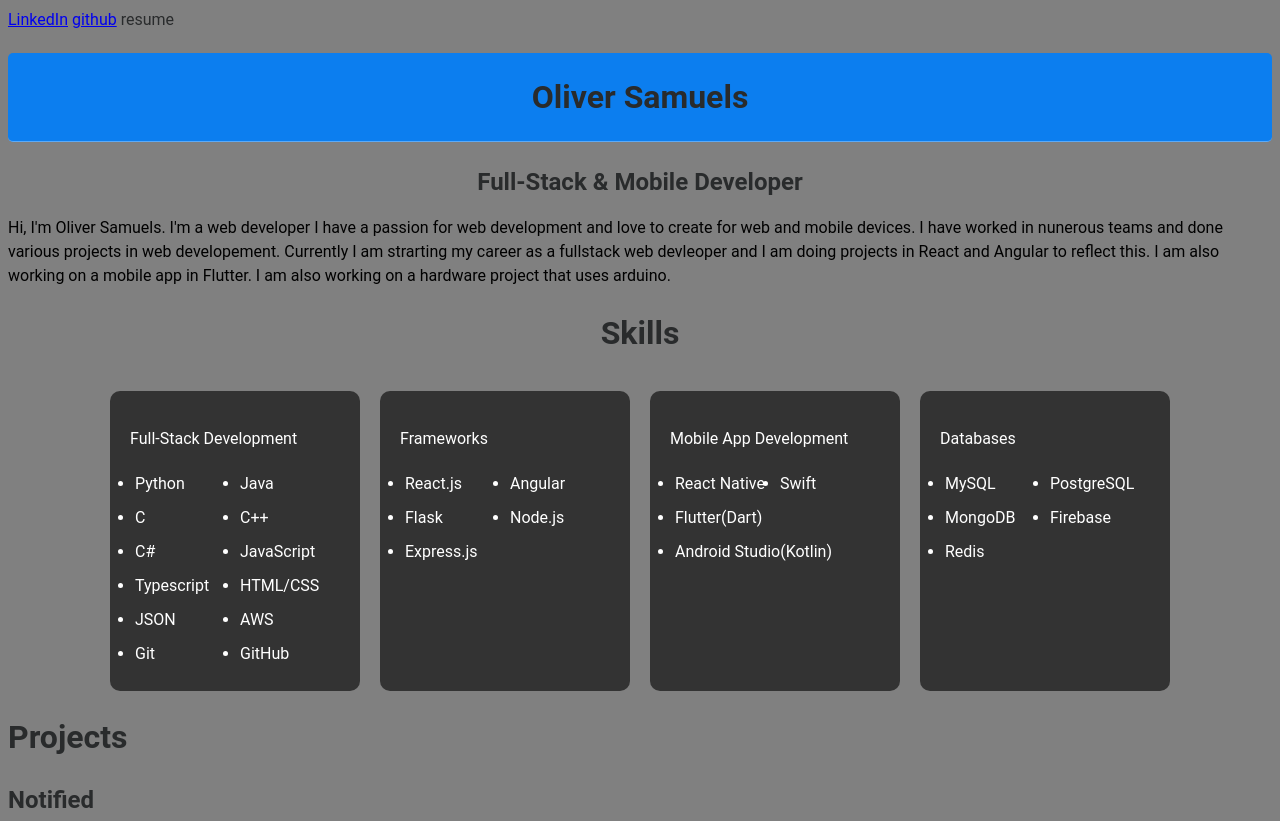
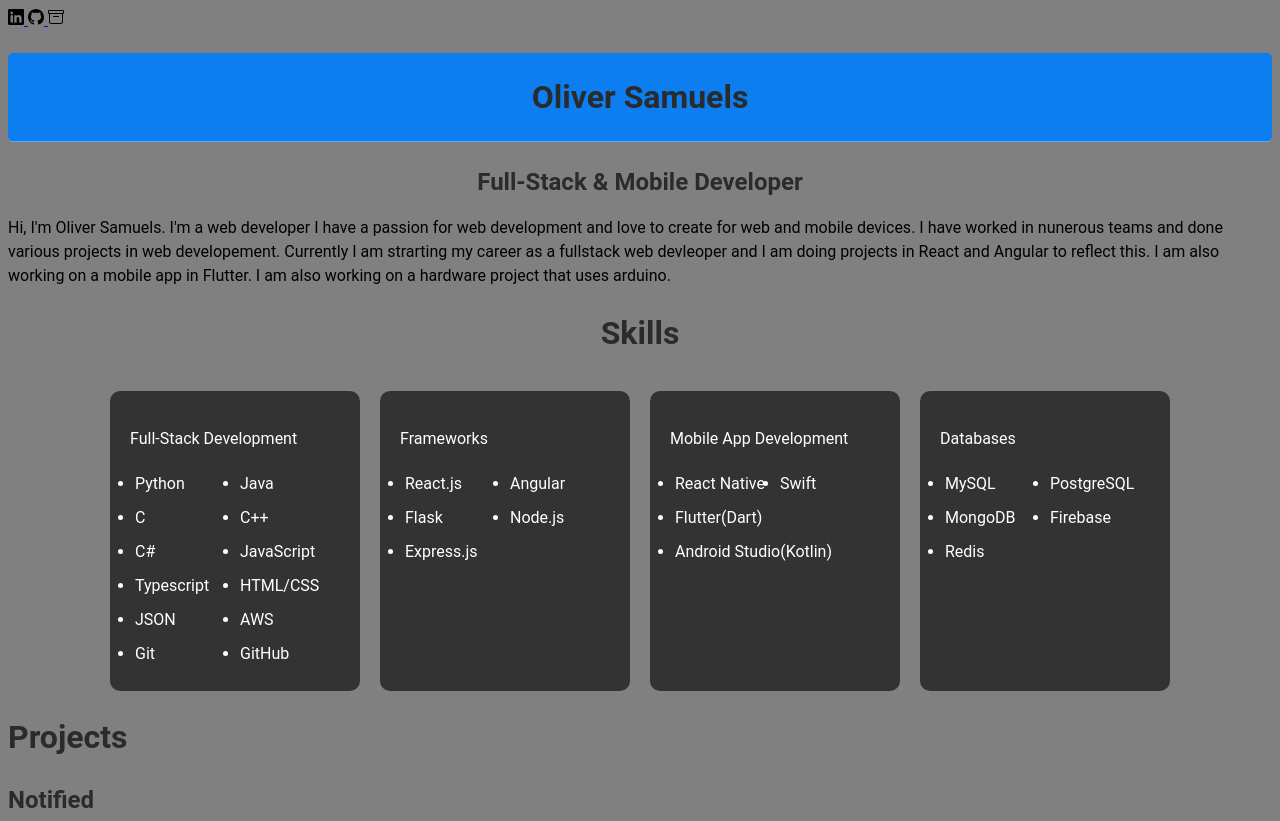
Before and after one commit to PJ-Samuels/Portfolio, a plain HTML site: page index.html in a window 1280 px wide. Shown: the top 821 px of the page. Drawn offline with nearby package versions, Linux system fonts and the light colour scheme.

Commit message:
link icons

```diff
--- a/index.html
+++ b/index.html
@@ -7,9 +7,14 @@
         <link rel="stylesheet" type="text/css" href="index.css">
     </head>
     <body>
-        <a href = "https://www.linkedin.com/in/pj-samuels/">LinkedIn</a>
-        <a href = "https://github.com/PJ-Samuels">github</a>
-        <a> resume</a>
+        <a href="https://www.linkedin.com/in/pj-samuels/">
+            <img src="./images/linkedin.svg" alt="LinkedIn Profile">
+        </a>
+
+        <a href = "https://github.com/PJ-Samuels">
+            <img src = "./images/github.svg">
+        </a>
+        <a > <img src = "./images/archive.svg"></a>
 
 
         <h1 class = "header">Oliver Samuels</h1>
```
Also changed, not shown: images/archive.svg (added), images/github.svg (added), images/linkedin.svg (added).
